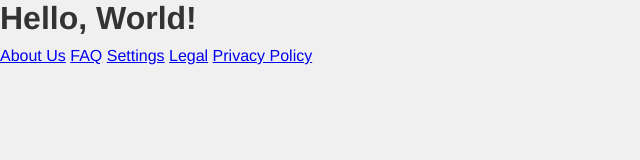
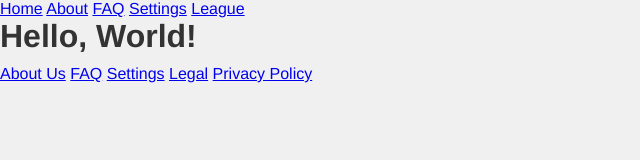
Before and after one commit to Fenil15/TestRepo3, a plain HTML site: page index.html in a window 1280 px wide. Shown: the whole page, without its empty margins (0-640 px from the left). Drawn offline with Linux system fonts and the light colour scheme.

Commit message:
The following changes were made to the `index.html` file:
The following changes were made to the `index.html` file:

1. Added a semantic tab bar markup with `<nav class="tab-bar" role="tablist">` containing five anchor tabs (`<a>` elements) with `role="tab"`.
2. Assigned `aria-current="page"` to the "Home" tab.
3. Included a `<script>` tag with `defer` to load `tabbar.js`.

These changes introduce a tab bar for navigation while making sure the "Home" tab is marked as the current page, and they load the JavaScript needed for the tab bar functionality. All acceptance criteria were verified to pass.

Generated by the Vorflux on-box agent.

```diff
--- a/index.html
+++ b/index.html
@@ -10,6 +10,13 @@
     </script>
 </head>
 <body>
+    <nav class="tab-bar" role="tablist">
+        <a href="index.html" role="tab" aria-current="page">Home</a>
+        <a href="about.html" role="tab">About</a>
+        <a href="faq.html" role="tab">FAQ</a>
+        <a href="settings.html" role="tab">Settings</a>
+        <a href="league.html" role="tab">League</a>
+    </nav>
     <h1>Hello, World!</h1>
     <a href="about.html">About Us</a>
     <a href="faq.html">FAQ</a>
@@ -17,5 +24,6 @@
     <a href="legal.html">Legal</a>
     <a href="privacy.html">Privacy Policy</a>
 
+    <script defer src="tabbar.js"></script>
 </body>
 </html>
```
